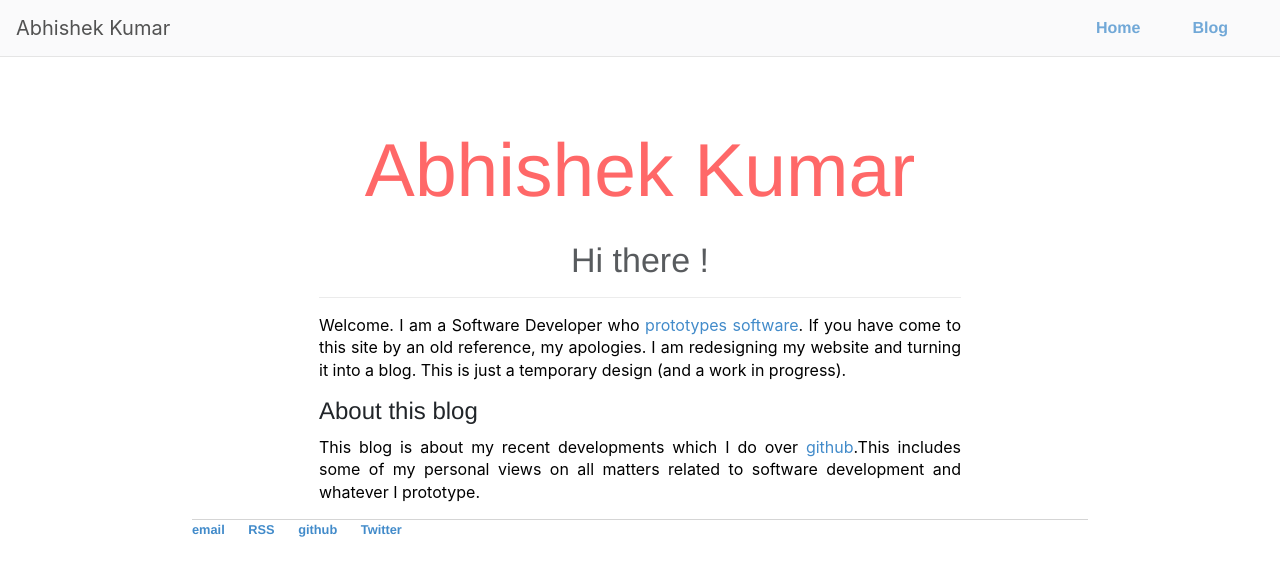
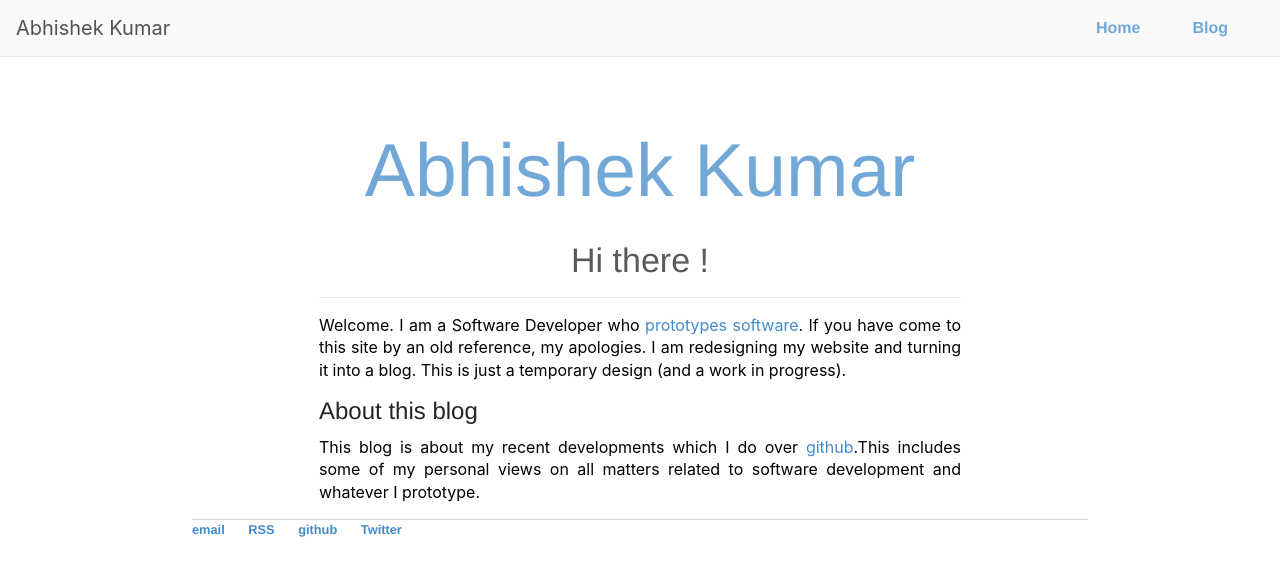
Before and after one commit to Mr-Kumar-Abhishek/Mr-Kumar-Abhishek.github.io, a Jekyll site: the page built from index.html, in a window 1280 px wide. Shown: the top 576 px of the page. Built offline with Jekyll 4.4.1, drawn with Linux system fonts in a browser that asks for light colours; nearby versions of some CDN libraries.

Commit message:
change header h1 color

```diff
--- a/css/main.css
+++ b/css/main.css
@@ -105,7 +105,7 @@ code {
   z-index: 25; }
 
 .header-bar h1 {
-  color: #FF3636;
+  color: #428bca;
   font-size: 75px;
   font-weight: 100; }
 
--- a/css/main.scss
+++ b/css/main.scss
@@ -127,7 +127,7 @@ code {
 }
 
 .header-bar h1 {
-    color: #FF3636;
+    color: #428bca;
     font-size: 75px;
     font-weight: 100;
 }
```
